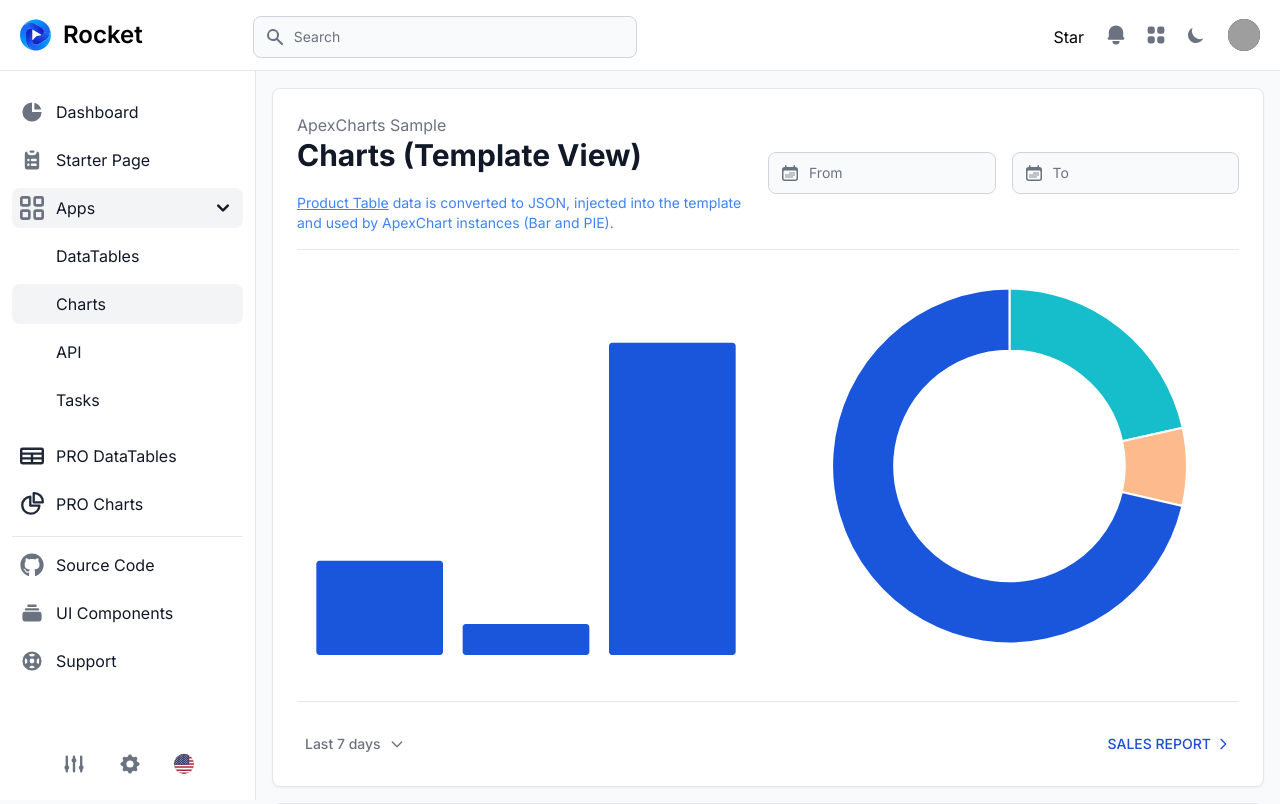
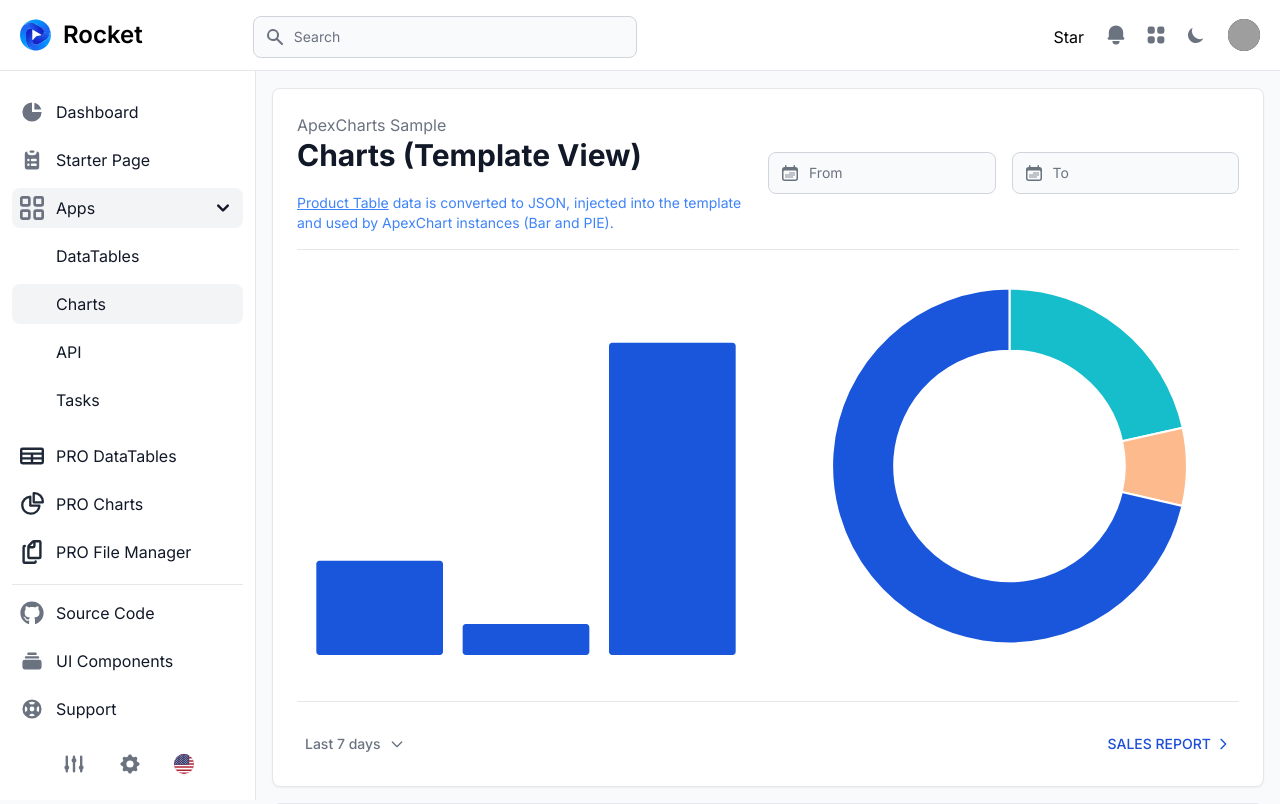
Before and after one commit to app-generator/rocket-django, a Django app: page /charts/ in a window 1280 px wide. Shown: the top 804 px of the page. Run offline with Django 4.2, Linux system fonts and the light colour scheme; data comes from the database, SQL or seed files in the repository; parts of the project's set-up code (start-up, migrations or seed data) failed here and were passed over; some libraries are stand-ins or nearby versions; grey boxes are pictures that could not be loaded.

Commit message:
Sidebar - Added File Manager (PRO)

```diff
--- a/templates/includes/sidebar.html
+++ b/templates/includes/sidebar.html
@@ -153,6 +153,15 @@
                                 </g>
                             </svg>
                             <span class="ml-3" sidebar-toggle-item>PRO Charts</span>
+                        </a>
+                    </li>
+                    <li>
+                        <a target="_blank" rel="noopener" href="https://rocket-django-pro.onrender.com/file-manager/"
+                            class="flex items-center p-2 text-base text-gray-900 transition duration-75 rounded-lg hover:bg-gray-100 group dark:text-gray-200 dark:hover:bg-gray-700">
+                            <svg class="w-6 h-6 text-gray-800 dark:text-white" aria-hidden="true" xmlns="http://www.w3.org/2000/svg" fill="none" viewBox="0 0 16 20">
+                                <path stroke="currentColor" stroke-linecap="round" stroke-linejoin="round" stroke-width="2" d="M2 5a1 1 0 0 0-1 1v12a.969.969 0 0 0 .933 1h8.1a1 1 0 0 0 1-1.033M10 1v4a1 1 0 0 1-1 1H5m10-4v12a.97.97 0 0 1-.933 1H5.933A.97.97 0 0 1 5 14V5.828a2 2 0 0 1 .586-1.414l2.828-2.828A2 2 0 0 1 9.828 1h4.239A.97.97 0 0 1 15 2Z"/>
+                            </svg>
+                            <span class="ml-3" sidebar-toggle-item>PRO File Manager</span>
                         </a>
                     </li>
                 </ul>
```
